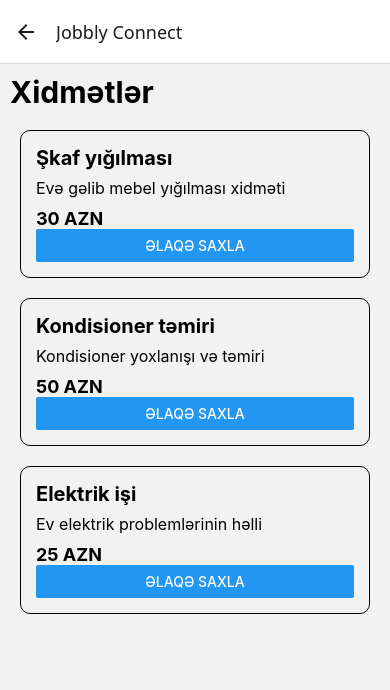
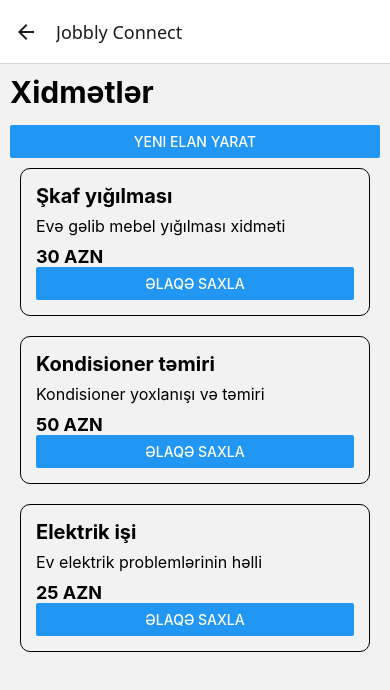
Before and after one commit to asgerovsky/jobbly-connect, a React Native app: screen /Home in a window 390 px wide. Shown: the top 690 px of the page. Built offline with nearby package versions, Linux system fonts and the light colour scheme.

Commit message:
Add create service button to home
Added a button to navigate to the CreateService screen.

```diff
--- a/src/screens/HomeScreen.js
+++ b/src/screens/HomeScreen.js
@@ -1,9 +1,9 @@
 import React from 'react';
-import { View, Text, FlatList, StyleSheet } from 'react-native';
+import { View, Text, FlatList, StyleSheet, Button } from 'react-native';
 
 import ServiceCard from '../components/ServiceCard';
 
-export default function HomeScreen() {
+export default function HomeScreen({ navigation }) {
 
   const services = [
     {
@@ -33,6 +33,11 @@ export default function HomeScreen() {
         Xidmətlər
       </Text>
 
+      <Button
+        title="Yeni elan yarat"
+        onPress={() => navigation.navigate('CreateService')}
+      />
+
       <FlatList
         data={services}
         keyExtractor={(item) => item.id}
@@ -49,7 +54,9 @@ export default function HomeScreen() {
   );
 }
 
+
 const styles = StyleSheet.create({
+
   container: {
     flex: 1,
     padding: 10,
@@ -58,6 +65,7 @@ const styles = StyleSheet.create({
   header: {
     fontSize: 30,
     fontWeight: 'bold',
-    marginBottom: 10,
+    marginBottom: 15,
   },
+
 });
```
